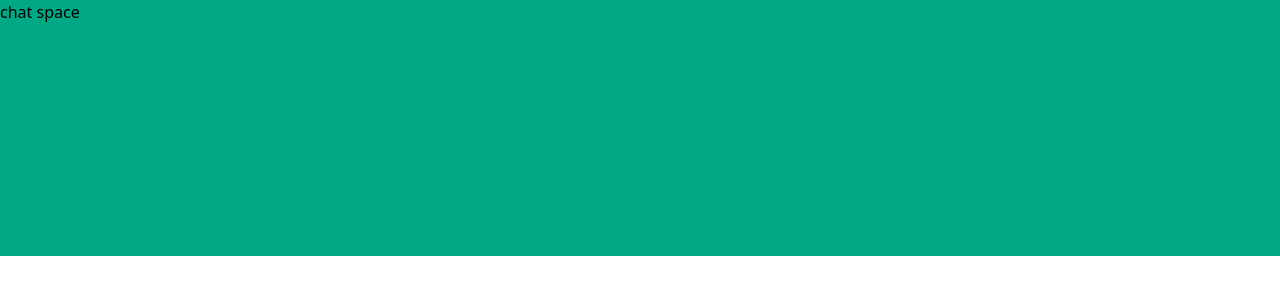
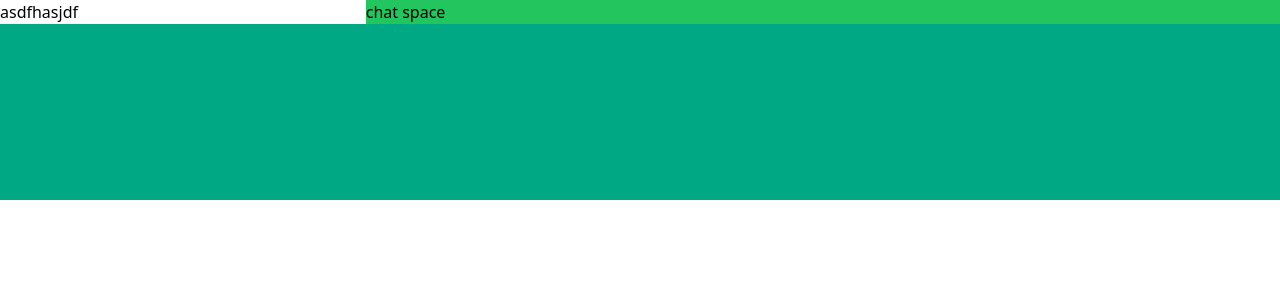
Before and after one commit to frckbrice/social-media-frontend, a Next.js app: page /discussions/1 in a window 1280 px wide. Shown: the top 300 px of the page. Built offline with nearby package versions, Linux system fonts and the light colour scheme.

Commit message:
difined sizes

```diff
--- a/src/app/discussions/layout.tsx
+++ b/src/app/discussions/layout.tsx
@@ -1,5 +1,12 @@
 function Discussion({ children }: { children: React.ReactNode }) {
-  return <div className="w-full">{children}</div>;
+  return (
+    <div className="flex w-full">
+      <div className="bg-white w-[40vw] h-full">
+        <h3>asdfhasjdf</h3>
+      </div>
+      <div className="w-full bg-green-500">{children}</div>
+    </div>
+  );
 }
 
 export default Discussion;
--- a/src/app/discussions/page.tsx
+++ b/src/app/discussions/page.tsx
@@ -1,4 +1,4 @@
 function Home() {
-  return <div className="h-full w-full "></div>;
+  return <div className="h-full w-full"></div>;
 }
 export default Home;
--- a/src/app/layout.tsx
+++ b/src/app/layout.tsx
@@ -13,8 +13,8 @@ export default function RootLayout({
   children: React.ReactNode;
 }) {
   return (
-    <body className="flex flex-col h-screen absolute w-[100vw] items-center">
-      <div className="h-[32vh] w-full bg-themecolor absolute top-0"></div>
+    <body className="flex flex-col h-screen absolute w-[100vw] bigScreen:p-10 items-center">
+      <div className="h-[25vh] w-full bg-themecolor absolute top-0"></div>
       <div className=" flex flex-col items-center w-full mx-auto relative ">
         {children}
       </div>
--- a/tailwind.config.ts
+++ b/tailwind.config.ts
@@ -17,7 +17,7 @@ const config: Config = {
         background: "hsl(var(--background))",
         foreground: "hsl(var(--foreground))",
         greenMessage: "#8EFD8E",
-        themecolor: "#01a884",
+        themecolor: "#00a884",
         secondry: "#005c4b",
         bgGray: "#f0f2f5",
 
@@ -28,6 +28,7 @@ const config: Config = {
       },
       screens: {
         mobile: "0px",
+        bigScreen: "#1700",
       },
     },
   },
```
